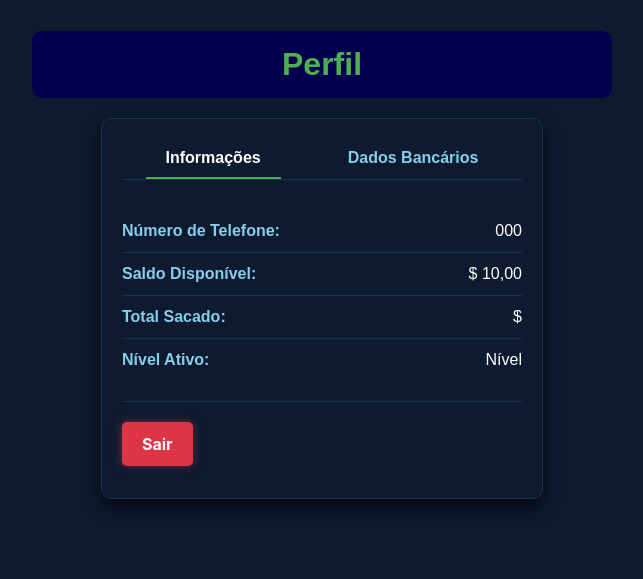
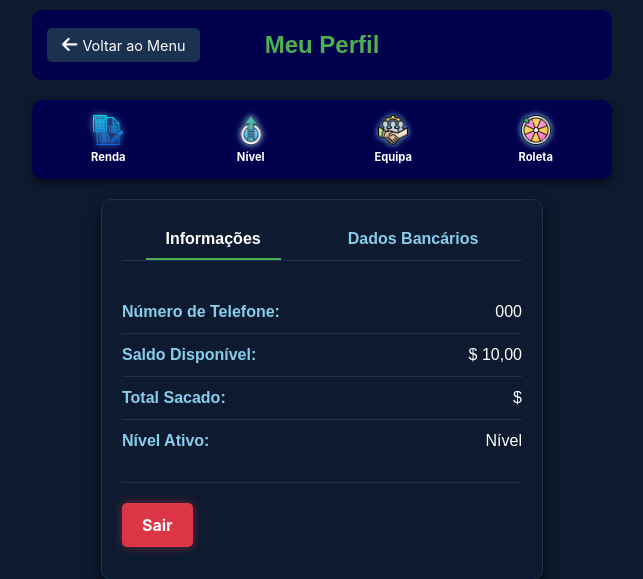
Before and after one commit to JoelCaquene/saudi-aramco, a Django app: page /perfil/ in a window 1280 px wide. Shown: the top 579 px of the page, without its empty margins (318-961 px from the left). Run offline with Django 5.2, Linux system fonts and the light colour scheme; a user stored in the database is signed in; tables that the repository leaves empty hold one stand-in row (values such as "Sample post").

Commit message:
feat: Personalizacao da tela Perfil com botoes de acesso rapido horizontal, tabulacao mantida, e botao Voltar customizado.

```diff
--- a/templates/menu.html
+++ b/templates/menu.html
@@ -23,7 +23,7 @@
                 Não, aceitamos divulgação de link da plataforma de modo descriminado.
                 Recrutamento, é feito a base da legalidade, e dos principios eticos e comerciais.
             </p>
-            <button id="closePopup" class="popup-close-button">Entendido e Continuar</button>
+            <button id="closePopup" class="popup-close-button">Continuar</button>
         </div>
     </div>
 </div>
--- a/templates/perfil.html
+++ b/templates/perfil.html
@@ -6,7 +6,11 @@
 {% block content %}
 <div class="page-container">
     <div class="page-header">
-        <h1>Perfil</h1>
+        <a href="{% url 'menu' %}" class="back-button">
+            <i class="fas fa-arrow-left"></i>
+            <span>Voltar ao Menu</span>
+        </a>
+        <h1>Meu Perfil</h1>
     </div>
 
     {% if messages %}
@@ -16,6 +20,27 @@
             {% endfor %}
         </ul>
     {% endif %}
+
+    {# NOVO BLOCO: Botões de Acesso Rápido - Horizontal e Personalizado #}
+    <div class="quick-access-buttons">
+        <a href="{% url 'renda' %}" class="access-item">
+            <img src="{% static 'icons/renda.png' %}" alt="Renda">
+            <span>Renda</span>
+        </a>
+        <a href="{% url 'nivel' %}" class="access-item">
+            <img src="{% static 'icons/nivel.png' %}" alt="Nível">
+            <span>Nível</span>
+        </a>
+        <a href="{% url 'equipa' %}" class="access-item">
+            <img src="{% static 'icons/equipa.png' %}" alt="Equipa">
+            <span>Equipa</span>
+        </a>
+        <a href="{% url 'roleta' %}" class="access-item">
+            <img src="{% static 'icons/roleta.png' %}" alt="Roleta">
+            <span>Roleta</span>
+        </a>
+    </div>
+    {# FIM DO NOVO BLOCO #}
 
     <div class="profile-container">
         <div class="profile-tabs">
@@ -105,25 +130,102 @@
 </div>
 
 <style>
+    /* GARANTE QUE O RODAPÉ É REMOVIDO */
+    footer, nav.footer-menu {
+        display: none !important;
+    }
+
     .page-container {
         padding: 10px;
+    }
+
+    /* ESTILOS DO CABEÇALHO E BOTÃO VOLTAR */
+    .page-header {
+        position: relative;
+        display: flex;
+        align-items: center;
+        justify-content: center;
+        background-color: #00004d;
+        padding: 10px;
+        border-radius: 10px;
+        margin-bottom: 20px;
+        min-height: 50px;
     }
     .page-header h1 {
         color: #4CAF50;
         text-align: center;
+        margin: 0;
+        font-family: 'Arial', sans-serif;
+        font-size: 1.5rem;
+    }
+    .back-button {
+        position: absolute;
+        left: 15px;
+        background-color: #1a3250;
+        color: #fff;
+        text-decoration: none;
+        padding: 8px 15px;
+        border-radius: 5px;
+        font-size: 0.9rem;
+        transition: background-color 0.3s;
+        display: flex;
+        align-items: center;
+        gap: 5px;
+    }
+    .back-button:hover {
+        background-color: #2a5585;
+    }
+    .back-button i {
+        font-size: 1.1rem;
+    }
+
+    /* ESTILOS DOS NOVOS BOTÕES HORIZONTAIS */
+    .quick-access-buttons {
+        display: flex;
+        justify-content: space-around;
+        gap: 10px;
+        padding: 10px;
         margin-bottom: 20px;
         background-color: #00004d;
-        padding: 15px;
         border-radius: 10px;
-        font-family: 'Arial', sans-serif;
+        box-shadow: 0 4px 8px rgba(0,0,0,0.5);
     }
+    .access-item {
+        display: flex;
+        flex-direction: column;
+        align-items: center;
+        justify-content: center;
+        text-align: center;
+        text-decoration: none;
+        color: #fff;
+        flex: 1; /* Ocupa espaço igual */
+        padding: 5px 0;
+        border-radius: 5px;
+        transition: background-color 0.3s;
+    }
+    .access-item:hover {
+        background-color: rgba(255, 255, 255, 0.1);
+        transform: scale(1.02);
+    }
+    .access-item img {
+        width: 30px;
+        height: 30px;
+        margin-bottom: 5px;
+        filter: drop-shadow(0 0 3px #87CEEB); /* Brilho nos ícones */
+    }
+    .access-item span {
+        font-size: 0.7rem;
+        font-weight: bold;
+    }
+
+    /* ESTILOS DO CONTEÚDO PRINCIPAL (MANTIDOS E AJUSTADOS) */
     .profile-container {
-        background-color: #0d1a2f; /* Azul escuro mais elegante */
+        background-color: #0d1a2f;
         padding: 20px;
         border-radius: 10px;
         margin: 20px auto;
         max-width: 400px;
-        box-shadow: 0 8px 16px rgba(0,0,0,0.7); /* Sombra mais destacada */
+        box-shadow: 0 8px 16px rgba(0,0,0,0.7);
         border: 1px solid #1a3250;
     }
     .profile-tabs {
@@ -240,7 +342,7 @@
     .logout-button {
         background-color: #dc3545;
         border: none;
-        box-shadow: 0 0 10px rgba(220, 53, 69, 0.5); /* Brilho inicial */
+        box-shadow: 0 0 10px rgba(220, 53, 69, 0.5);
         transition: box-shadow 0.4s ease, transform 0.3s ease;
         padding: 12px 20px;
         font-weight: bold;
@@ -250,8 +352,8 @@
     }
     .logout-button:hover {
         background-color: #c82333;
-        box-shadow: 0 0 25px rgba(220, 53, 69, 1); /* Brilho maior no hover */
-        transform: translateY(-3px); /* Pequeno efeito de elevação */
+        box-shadow: 0 0 25px rgba(220, 53, 69, 1);
+        transform: translateY(-3px);
     }
     .messages {
         list-style-type: none;
@@ -311,10 +413,15 @@
 
         const tabToOpen = document.getElementById(activeTab);
         if (tabToOpen) {
-            document.getElementById('info-tab').classList.remove('active');
-            document.getElementById('bank-tab').classList.remove('active');
+            // Remove 'active' class from all tab contents
+            const allTabContents = document.getElementsByClassName('tab-content');
+            for (let i = 0; i < allTabContents.length; i++) {
+                allTabContents[i].classList.remove('active');
+            }
+            // Show the active tab content
             tabToOpen.classList.add('active');
 
+            // Set the active tab button
             const activeTabButton = document.querySelector(`.tab-button[onclick*="'${activeTab}'"]`);
             const allTabButtons = document.getElementsByClassName("tab-button");
             for (let i = 0; i < allTabButtons.length; i++) {
```
